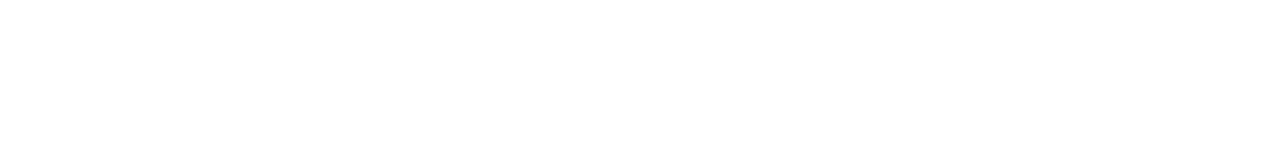
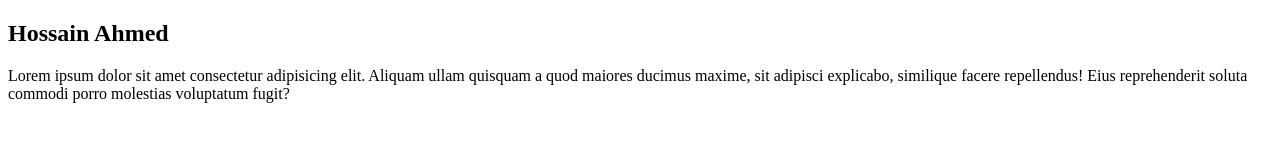
Before and after one commit to Hossain345/Module-06-for-code, a plain HTML site: page 6th-project/index.html in a window 1280 px wide. Drawn offline with Linux system fonts and the light colour scheme.

Commit message:
Second code push

```diff
--- a/6th-project/index.html
+++ b/6th-project/index.html
@@ -7,7 +7,8 @@
 </head>
 <body>
     <header>
-
+        <h2>Hossain Ahmed</h2>
+        <p>Lorem ipsum dolor sit amet consectetur adipisicing elit. Aliquam ullam quisquam a quod maiores ducimus maxime, sit adipisci explicabo, similique facere repellendus! Eius reprehenderit soluta commodi porro molestias voluptatum fugit?</p>
     </header>
 
     <main>
```
